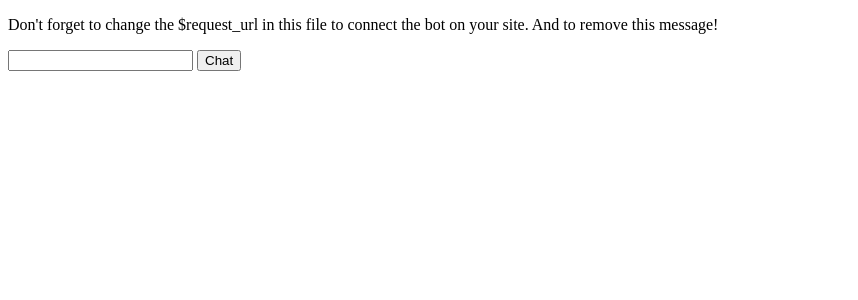
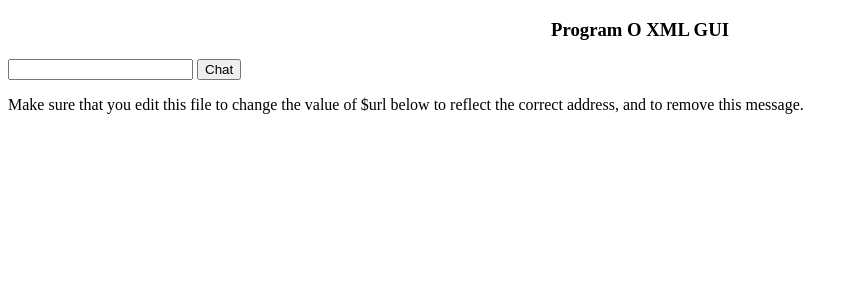
Before and after one commit to Program-O/Program-O, a PHP site: page /gui/xml/index.php in a window 1280 px wide. Shown: the top 300 px of the page, without its empty margins (0-858 px from the left). Run offline with PHP 8.4, Linux system fonts and the light colour scheme; a stand-in replaces the project's code that opens the database connection; some libraries are stand-ins or nearby versions.

Commit message:
GUI Changes and XML issue fixed

```diff
--- a/chatbot/core/conversation/display_conversation.php
+++ b/chatbot/core/conversation/display_conversation.php
@@ -162,7 +162,6 @@
     }
     $program_o->addChild('chat');
     $chat = $program_o->chat;
-    file_put_contents(_DEBUG_PATH_ . 'convo_sub_array.txt', print_r($conversation, true));
     foreach ($conversation as $index => $conversation_subarray)
     {
       if (empty($conversation_subarray)) continue;
@@ -170,9 +169,10 @@
       $line->addChild('input', $conversation_subarray['input']);
       $line->addChild('response', $conversation_subarray['response']);
     }
-    $dom = dom_import_simplexml($program_o);
-    $dom->preserveWhiteSpace = false;
+    $dom = new DOMDocument('1.0');
+    $dom->preserveWhiteSpace = true;
     $dom->formatOutput = true;
+    $dom = loadXML($program_o->asXML());
     $send_to_user = $dom->ownerDocument->saveXML();
     $convoArr['send_to_user'] = $send_to_user;
     runDebug(__FILE__, __FUNCTION__, __LINE__, "Returning XML", 4);
--- a/gui/xml/index.php
+++ b/gui/xml/index.php
@@ -1,86 +1,81 @@
 <?php
-
-  /***************************************
+/***************************************
   * http://www.program-o.com
   * PROGRAM O
   * Version: 2.3.0
-  * FILE: gui/plain/index.php
+  * FILE: index.php
   * AUTHOR: Elizabeth Perreau and Dave Morton
-  * DATE: 11th May 2013
-  * DETAILS: simple xml example gui
+  * DATE: 07-23-2013
+  * DETAILS: This is the XML GUI interface for Program O
   ***************************************/
-  $response = '';
-  session_name('programo_XML_API');
-  session_start();
-  $convo_id = session_id();
-  if (isset ($_REQUEST['bot_id']))
+
+  $display = 'Make sure that you edit this file to change the value of $url below to reflect the correct address, and to remove this message.';
+  $url = 'http://www.example.com/programo/chatbot/conversation_start.php';
+  $display_template = <<<end_display
+      <span class="user_name">[user_name]: </span><span class="user_say">[input]</span><br>
+      <span class="bot_name">[bot_name]: </span><span class="bot_say">[response]</span><br>
+
+end_display;
+
+  $post_vars = (!empty($_POST)) ? filter_input_array(INPUT_POST) : array();
+  $get_vars = (!empty($_GET)) ? filter_input_array(INPUT_GET) : array();
+  $request_vars = array_merge($get_vars, $post_vars);
+  $convo_id = (isset ($request_vars['convo_id'])) ? $request_vars['convo_id'] : get_convo_id();
+  $bot_id = (isset ($request_vars['bot_id'])) ? $request_vars['bot_id'] : 1;
+  if (!empty ($request_vars))
   {
-    $bot_id = $_REQUEST['bot_id'];
-  }
-  else
-  {
-    $bot_id = 1;
-  }
-  $format = "xml";
-  if ((isset ($_REQUEST['say'])) && ($_REQUEST['say'] != ''))
-  {
-    $say = urlencode($_REQUEST['say']);
-    //make an xml request...
-    #$request_url = "http://YOURSITE.COM/chatbot/conversation_start.php?say=$say&convo_id=$convo_id&bot_id=$bot_id&format=xml";
-    $request_url ='http://localhost/Program-O/Program-O/chatbot/conversation_start.php';
     $options = array(
-               CURLOPT_USERAGENT => 'Program O XML API',
+      CURLOPT_USERAGENT => 'Program_O_XML_API',
+      CURLOPT_RETURNTRANSFER => true,
+      CURLOPT_POST => true,
+      //CURLOPT_CONNECTTIMEOUT => 3,
     );
-    $form_vars_post = filter_input_array(INPUT_POST);
-    $convo_xml = get_cURL($request_url, $options, $form_vars_post); //
-    $program_o = simplexml_load_string($convo_xml, 'SimpleXMLElement', LIBXML_NOCDATA);
-    if (($program_o) && (count($program_o) > 0))
+    $ch = curl_init($url);
+    curl_setopt_array($ch, $options);
+    curl_setopt($ch, CURLOPT_POSTFIELDS, $request_vars);
+    $data = curl_exec($ch);
+    curl_close($ch);
+    $xml = new SimpleXMLElement($data);
+    $display = '';
+    $success = $xml->status->success;
+    if (isset($xml->status->message))
     {
-      $botname = (string) $program_o->bot_name;
-      $username = (string) $program_o->user_name;
-      $chat = $program_o->chat;
-      foreach ($chat as $line)
+      $message = (string) $xml->status->message;
+      $display = 'There was an error in the script. Message = ' . $message;
+    }
+    else
+    {
+      $user_name = (string) $xml->user_name;
+      $bot_name = (string) $xml->bot_name;
+      $chat = $xml->chat;
+      $lines = $chat->xpath('line');
+      foreach ($lines as $line)
       {
-        $usersay = $line->input;
-        $botsay = $line->response;
-        $response .= "<div id=\"user\"><b>$username:</b>$usersay</div>";
-        $response .= "<div id=\"bot\"><b>$botname:</b>$botsay</div>";
+        $input = (string) $line->input;
+        $response = (string) $line->response;
+        $tmp_row = str_replace('[user_name]', $user_name, $display_template);
+        $tmp_row = str_replace('[bot_name]', $bot_name, $tmp_row);
+        $tmp_row = str_replace('[input]', $input, $tmp_row);
+        $tmp_row = str_replace('[response]', $response, $tmp_row);
+        $display .= $tmp_row;
       }
-/*
-      $botsay = (string) $program_o->botsay;
-      $usersay = (string) $program_o->usersay;
-*/
-      $response = str_replace('<![CDATA[', '', $response);
-      $response = str_replace(']]>', '', $response);
     }
+
   }
 
-  function get_cURL($url, $options = array(), $params = array())
+  function get_convo_id()
   {
-    $failed = 'Cannot process CURL call.'; // This will need to be changed, at some point.
-    if (function_exists('curl_init'))
+    if (isset($_COOKIE['Program_O_XML_API'])) $convo_id = $_COOKIE['Program_O_XML_API'];
+    else
     {
-      $ch = curl_init($url);
-      curl_setopt($ch, CURLOPT_RETURNTRANSFER, true);
-      if (is_array($options) and count($options) > 0)
-      {
-        foreach ($options as $key => $value)
-        {
-          curl_setopt($ch, $key, $value);
-        }
-      }
-      if (is_array($params) and count($params) > 0)
-      {
-        curl_setopt($ch, CURLOPT_POST, true);
-        curl_setopt($ch, CURLOPT_POSTFIELDS, $params);
-      }
-      $data = curl_exec($ch);
-      curl_close($ch);
-      return $data;
+      session_name('Program O XML GUI');
+      session_start();
+      $convo_id = session_id();
+      session_destroy();
     }
-    else
-      return $failed;
+    return $convo_id;
   }
+
 ?>
 <!doctype html>
 <html>
@@ -91,18 +86,31 @@
     <title>Program O AIML Chatbot</title>
     <meta name="Description" content="A Free Open Source AIML PHP MySQL Chatbot called Program-O. Version2" />
     <meta name="keywords" content="Open Source, AIML, PHP, MySQL, Chatbot, Program-O, Version2" />
+    <style type="text/css">
+      h3 {
+        text-align: center;
+      }
+      .user_name {
+        color: rgb(16, 45, 178);
+      }
+      .bot_name {
+        color: rgb(204, 0, 0);
+      }
+    </style>
   </head>
   <body>
-    <p>Don't forget to change the $request_url in this file to connect the bot on your site. And to remove this message!</p>
-    <div id="response"><?php echo $response ?></div>
-    <form accept-charset="utf-8" method="post" action="<?php echo $_SERVER['PHP_SELF'] ?>">
+    <h3>Program O XML GUI</h3>
+    <form accept-charset="utf-8" method="get" action="<?php echo $_SERVER['PHP_SELF'] ?>">
       <p>
         <input type="text" name="say" id="say" />
         <input id="bot_id" type="hidden" name="bot_id" value="<?php echo $bot_id ?>">
         <input id="convo_id" type="hidden" name="convo_id" value="<?php echo $convo_id ?>">
-        <input id="format" type="hidden" name="format" value="<?php echo $format ?>">
+        <input id="format" type="hidden" name="format" value="xml">
         <input type="submit" value="Chat" />
       </p>
     </form>
+    <div id="response">
+<?php echo $display ?>
+    </div>
   </body>
 </html>
```
Also changed, not shown: gui/jquery/index.php (+50 -21 lines).
